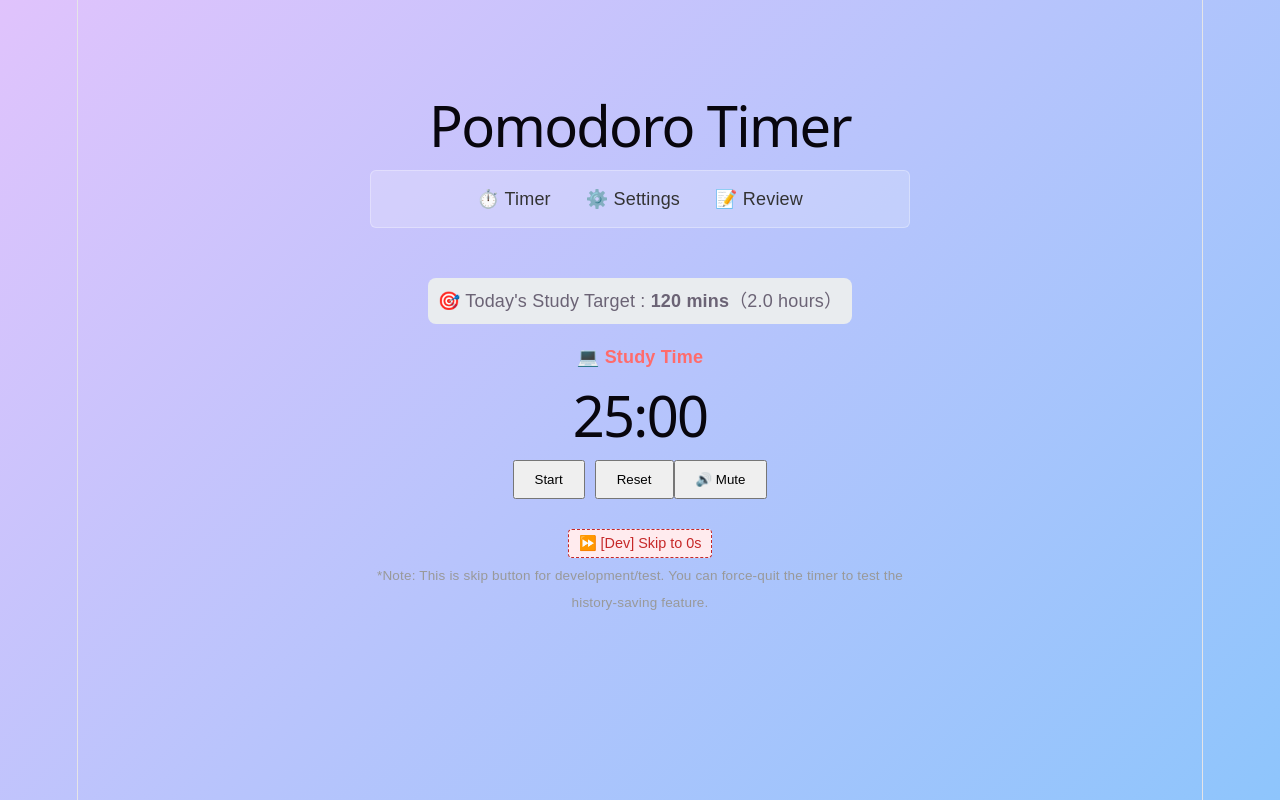
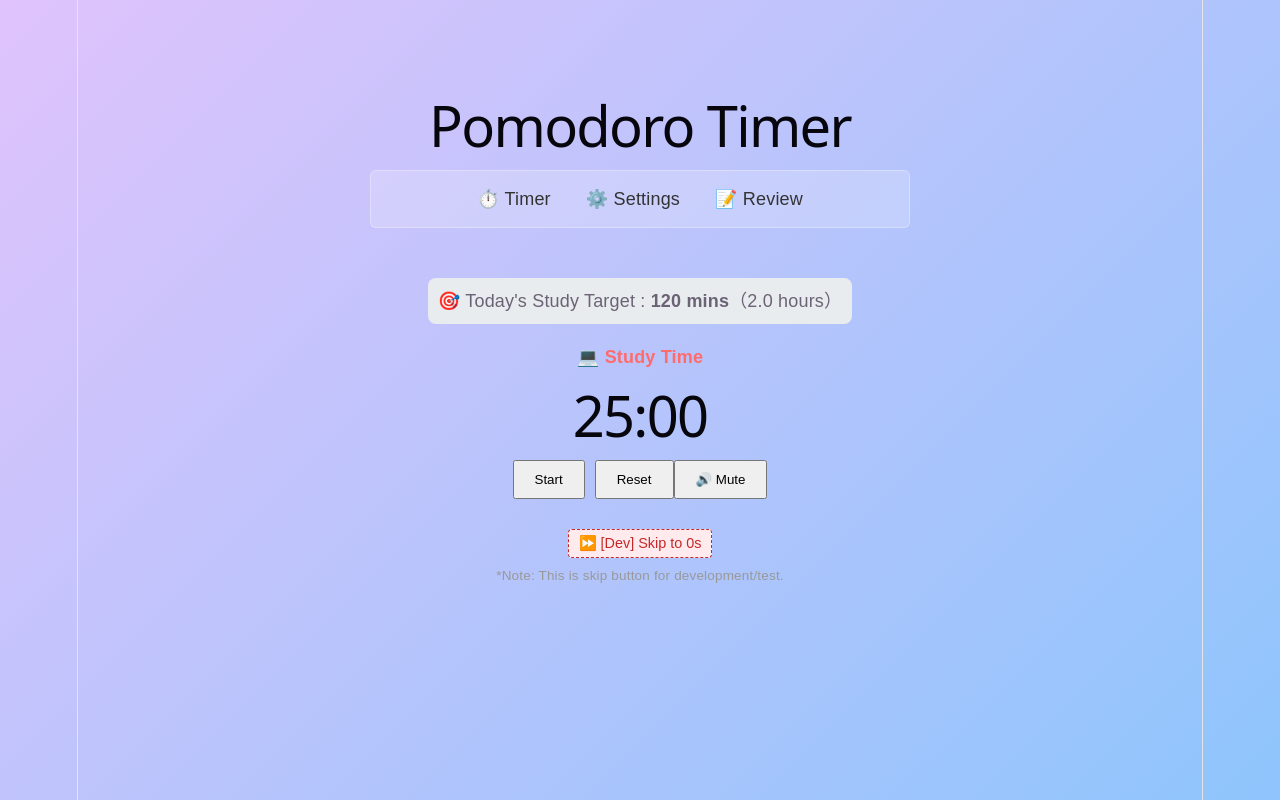
Before and after one commit to ShoheiK12/Pomodoro_Timer_App, a React (Vite) app in the folder pomodoro-timer-app/: page / in a window 1280 px wide. Built offline with nearby package versions, Linux system fonts and the light colour scheme.

Commit message:
Improve comments

```diff
--- a/pomodoro-timer-app/src/components/Timer.jsx
+++ b/pomodoro-timer-app/src/components/Timer.jsx
@@ -1,13 +1,9 @@
 import React, { useState, useEffect } from 'react';
 import '../App.css';
 
-// Test
-// const focusTime = 3;
-// const breakTime = 5;
-
 function Timer() {
   // Load the default values for focus and break intervals from LocalStorage.
-  // If no settings, default values of 25 minutes (1,500 seconds) and 5 minutes (300 seconds) will be used.
+  // If no settings, default values of 25 minutes (1,500 seconds) for focus time and 5 minutes (300 seconds) for break time.
   const [focusTime, setFocusTime] = useState(() => {
     // Lazy Initialization: Runs only once on the initial render to avoid reading from LocalStorage on every subsequent re-render.
     const savedFocus = localStorage.getItem('pomodoro_focus_time');
@@ -181,7 +177,7 @@ function Timer() {
           ⏩ [Dev] Skip to 0s
         </button>
         <p className="dev-skip-note">
-          *Note: This is skip button for development/test. You can force-quit the timer to test the history-saving feature.
+          *Note: This is skip button for development/test.
         </p>
       </div>
 
```
